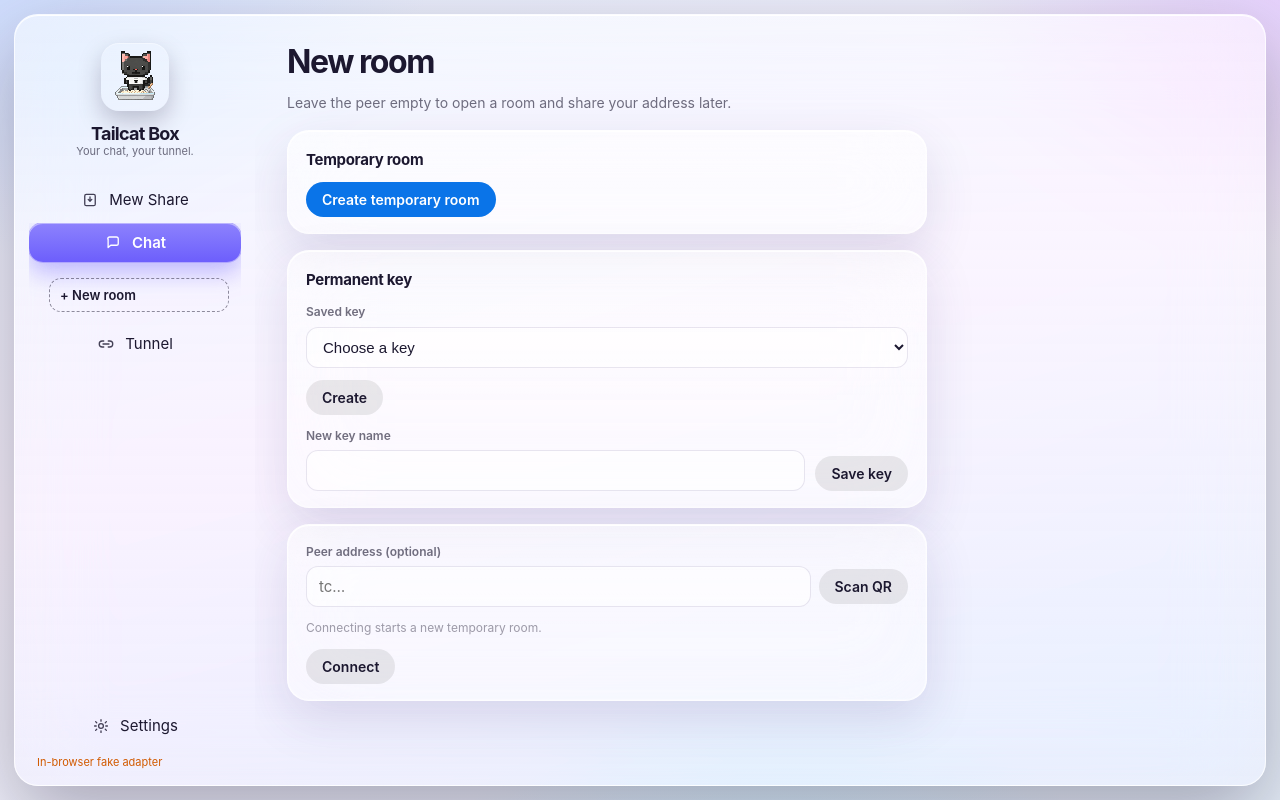
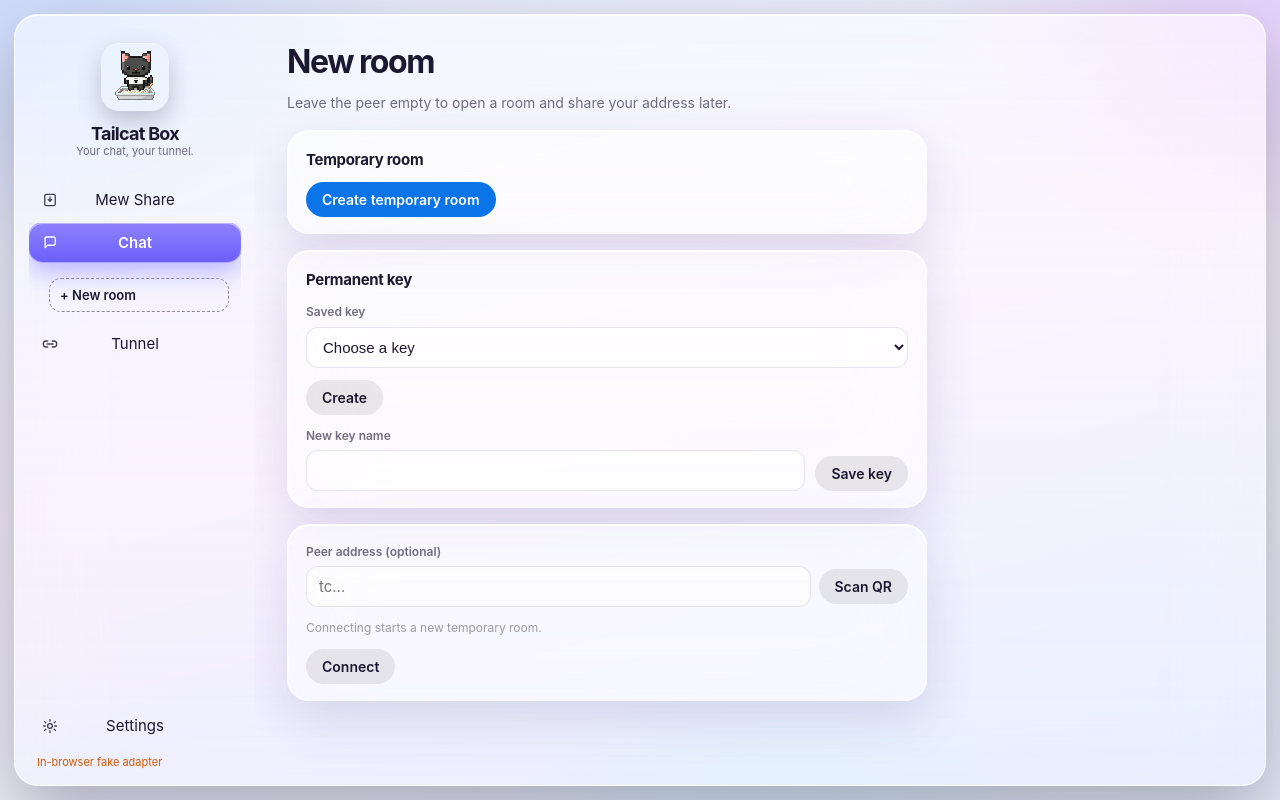
Before and after one commit to mushroom11s/tailcat-box, a React (Vite) app in the folder frontend/: page / in a window 1280 px wide. Built offline with nearby package versions, Linux system fonts and the light colour scheme.

Commit message:
fix(ui): pin sidebar icons left and center menu labels separately
Top-level nav buttons no longer center the icon and label as one cluster. The glyph stays on the left padding edge, and the label is centered across the button.

Co-authored-by: mushroom11s <mushroom11s@users.noreply.github.com>

```diff
--- a/frontend/src/App.tsx
+++ b/frontend/src/App.tsx
@@ -829,7 +829,7 @@ function AppShell() {
             onClick={() => setPage("miao")}
           >
             <NavGlyph name="miao" />
-            {t("navMiao")}
+            <span className="nav-label">{t("navMiao")}</span>
           </button>
           {NAV.map((item) =>
             item.id === "tunnel" ? (
@@ -840,7 +840,7 @@ function AppShell() {
                 onClick={() => setPage(item.id)}
               >
                 <NavGlyph name={item.id} />
-                {t(item.labelKey)}
+                <span className="nav-label">{t(item.labelKey)}</span>
               </button>
             ) : (
               <span key={item.id} className="nav-chat">
@@ -850,7 +850,7 @@ function AppShell() {
                   onClick={openChat}
                 >
                   <NavGlyph name="chat" />
-                  {t("navChat")}
+                  <span className="nav-label">{t("navChat")}</span>
                 </button>
                 <div className="nav-rooms">
                   <button
@@ -912,7 +912,7 @@ function AppShell() {
             onClick={() => setPage("settings")}
           >
             <NavGlyph name="settings" />
-            {t("navSettings")}
+            <span className="nav-label">{t("navSettings")}</span>
           </button>
           {fallback ? <div className="fallback-chip">{t("fallbackChip")}</div> : null}
         </div>
--- a/frontend/src/styles/glass.css
+++ b/frontend/src/styles/glass.css
@@ -306,9 +306,25 @@ textarea {
 .nav > .nav-btn,
 .nav-chat > .nav-btn,
 .sidebar-footer > .nav-btn {
-  justify-content: center;
+  position: relative;
+  justify-content: flex-start;
+  width: 100%;
+}
+
+.nav > .nav-btn > .nav-glyph,
+.nav-chat > .nav-btn > .nav-glyph,
+.sidebar-footer > .nav-btn > .nav-glyph {
+  position: absolute;
+  left: 12px;
+  top: 50%;
+  transform: translateY(-50%);
+}
+
+.nav > .nav-btn > .nav-label,
+.nav-chat > .nav-btn > .nav-label,
+.sidebar-footer > .nav-btn > .nav-label {
+  width: 100%;
   text-align: center;
-  width: 100%;
 }
 
 .nav-glyph {
```
Also changed, not shown: 1 other file (tests, documents, lock files or other folders).
